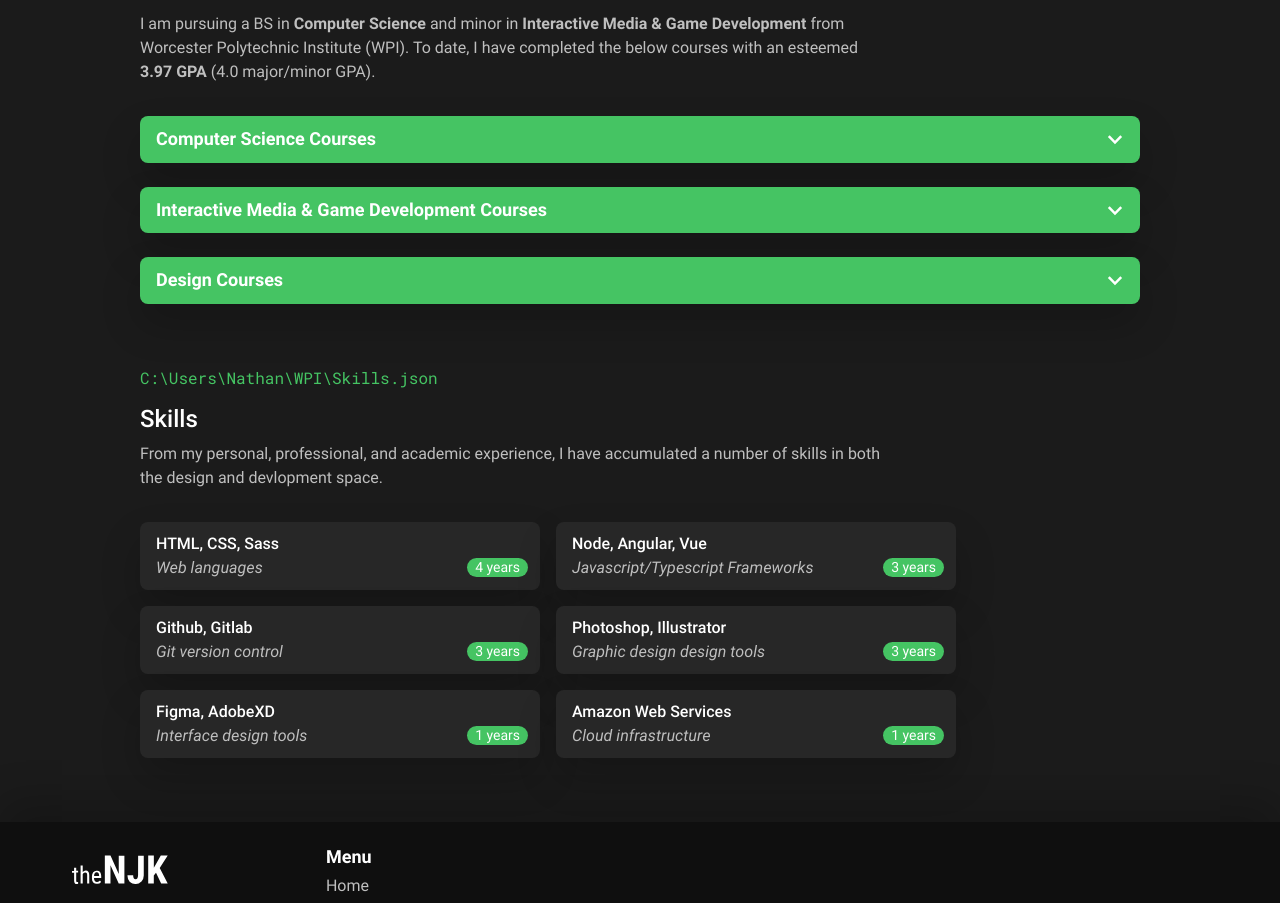
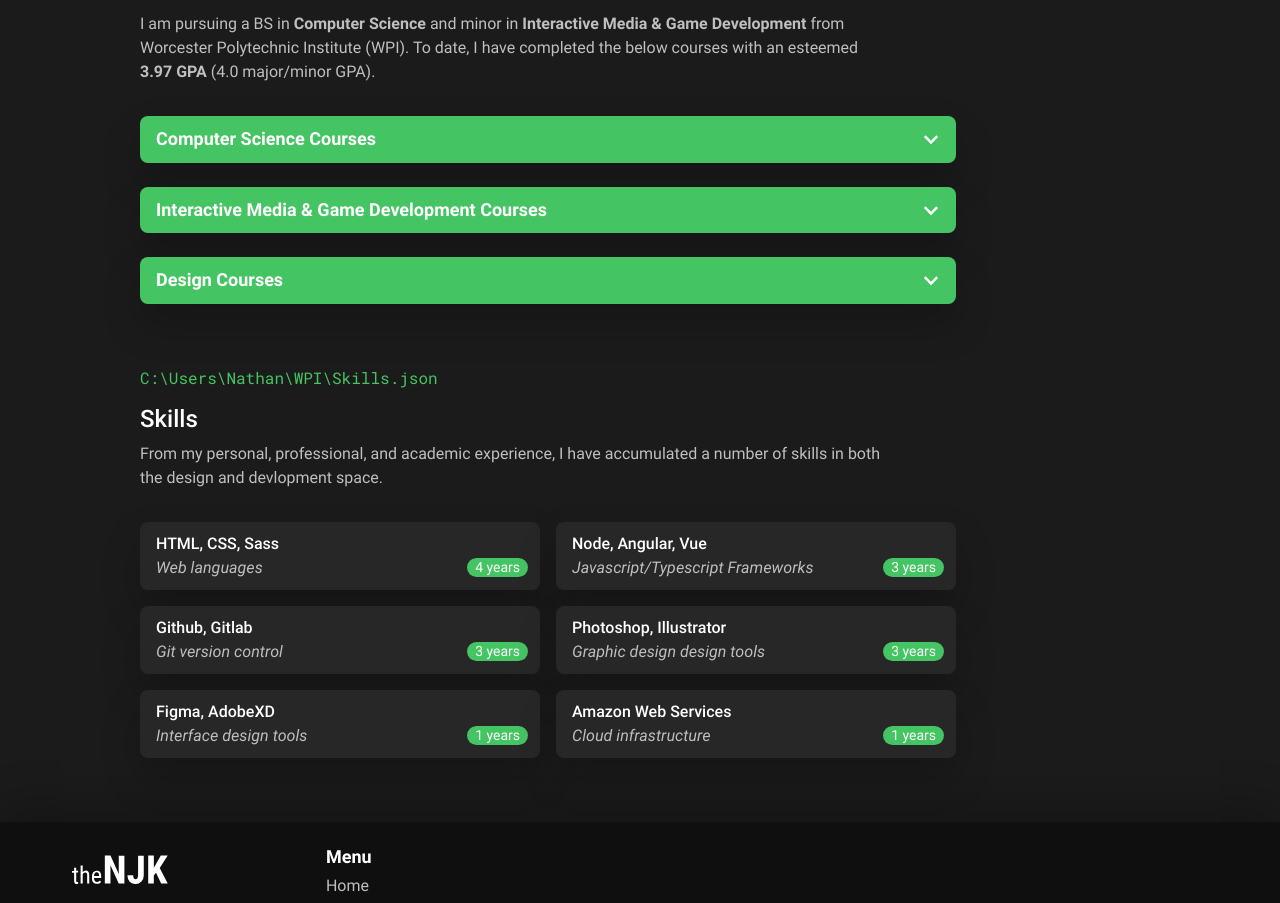
Before and after one commit to Paradoxdotexe/theNJK, a Vue app: page / in a window 1280 px wide. Shown: the part 1404-2307 px from the top of the page. Built offline with nearby package versions, Linux system fonts and the light colour scheme.

Commit message:
Restrict expansion panel header width

```diff
--- a/src/components/ExpansionPanel.vue
+++ b/src/components/ExpansionPanel.vue
@@ -81,6 +81,7 @@ export default defineComponent({
 .expansion-panel {
   .expansion-panel__header {
     @include mix-card;
+    max-width: $card-width * 2 + $gap-md;
     position: relative;
     overflow: hidden;
     background: var(--accent-primary);
```
